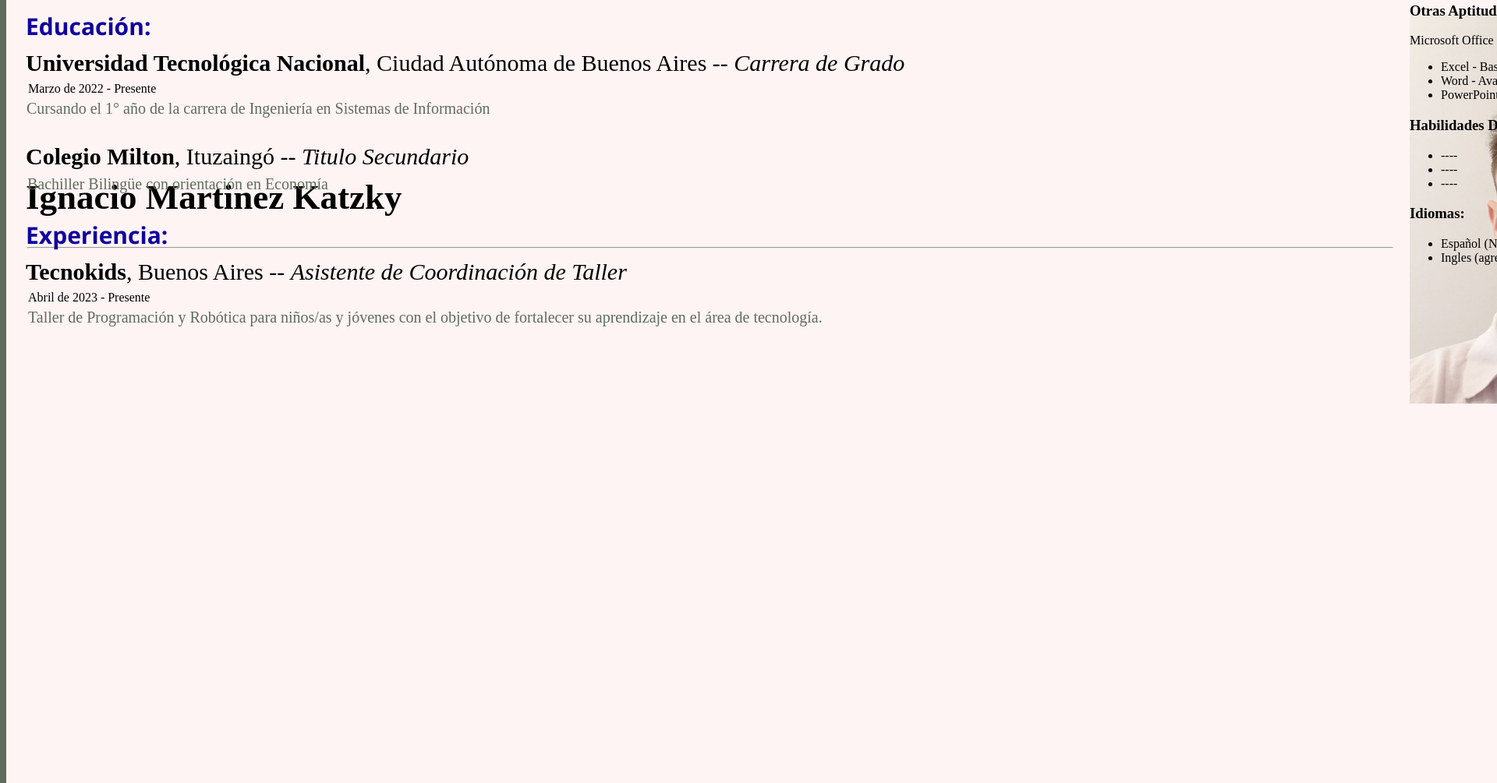
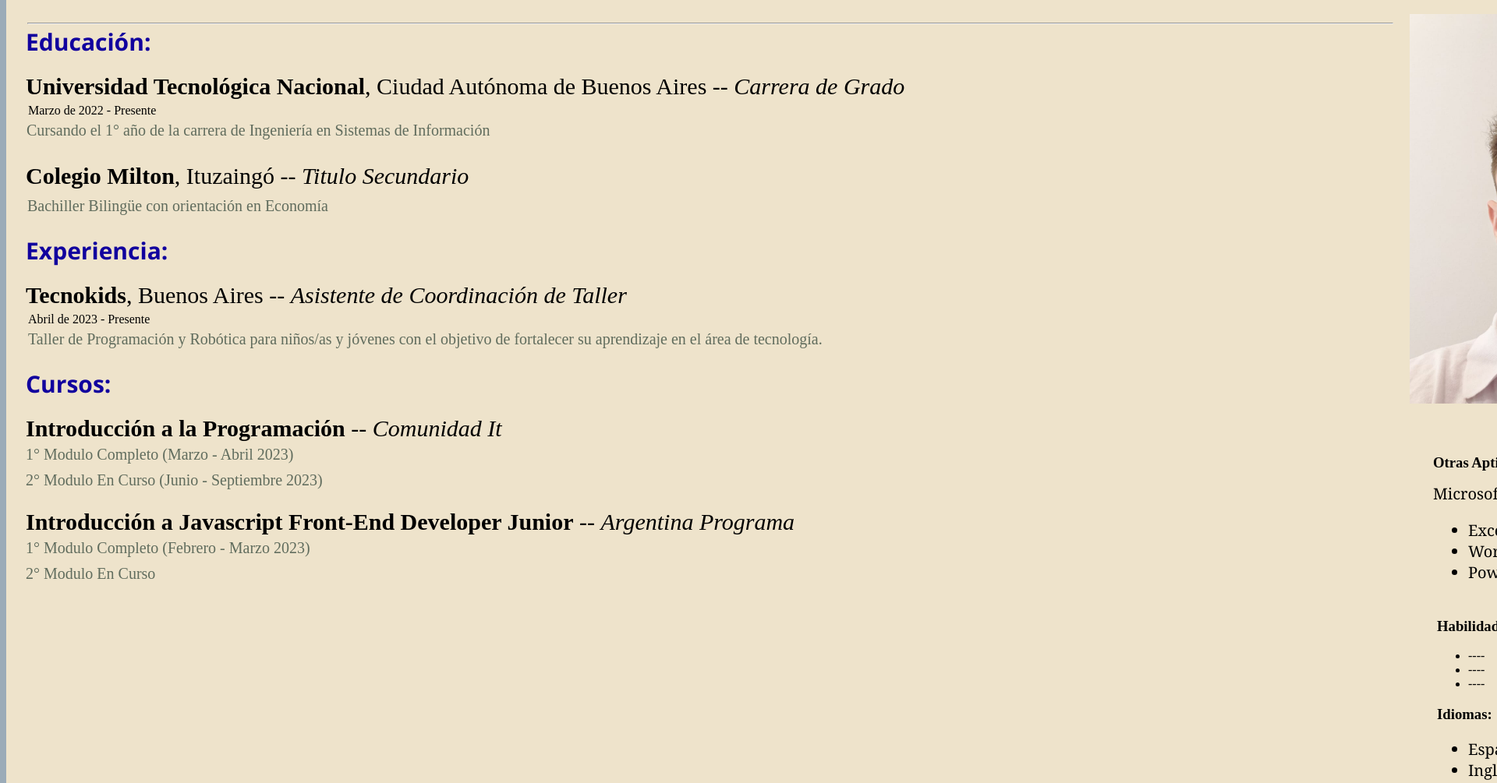
Before and after one commit to nachomk/Comunidad-IT-Full-Stack, a plain HTML site: page Tarea Cv/index.html in a window 1280 px wide. Shown: the part 250-1255 px from the top of the page at 78% size, 1920 px wide, since content can reach past the window. Drawn offline with Linux system fonts and the light colour scheme.

Commit message:
cv terminado, falta achicar body

```diff
--- a/Tarea Cv/index.html
+++ b/Tarea Cv/index.html
@@ -20,31 +20,31 @@
             </section>
             <section>
                 <h3 class="other_attitudes_title">Otras Aptitudes:</h3>
-                <p class="other_attitudes_1">Microsoft Office</p>
-                <ul>
+                <p class="other_attitudes_1">Microsoft Office:</p>
+                <ul class="attitudes_list">
                     <li>Excel - Basico</li>
                     <li>Word - Avanzado</li>
                     <li>PowerPoint - Medio</li>
                 </ul>
             </section>
             <section>
-                <h3>Habilidades Destacadas:</h3>
-                <ul>
+                <h3 class="skills">Habilidades Destacadas:</h3>
+                <ul class="skills_list">
                     <li>----</li>
                     <li>----</li>
                     <li>----</li>
                 </ul>
             </section>
             <section>
-                <h3>Idiomas:</h3>
-                <ul>
+                <h3 class="languages">Idiomas:</h3>
+                <ul class="languages_list">
                     <li>Español (Nativo)</li>
-                    <li>Ingles (agregar data)</li>
+                    <li>Ingles (FCE rendido en Diciembre de 2021)</li>
                 </ul>
             </section>
         </aside>
 
-        <article class="experience_data">
+        <article class="name">
             <h1>Ignacio Martinez Katzky</h1>
             <hr>
         </article>
--- a/Tarea Cv/styles.css
+++ b/Tarea Cv/styles.css
@@ -1,14 +1,14 @@
 body {
-    background-color: #606C5D;
+    background-color: #9BABB8;
 }
 .container {
-    background-color: #F1C376;
+    background-color: #967E76;
     display: flex;
     justify-content: center;
 }
 .container_data {
-    background-color:#FFF4F4;
-    height: 1200px;
+    background-color:#EEE3CB;
+    height: 1800px;
     width: 2290px;
 }
 #foto_cv {
@@ -23,9 +23,9 @@ body {
     left: 1800px;
     bottom: 500px;
 }
-.experience_data {
+.name {
     position: relative;
-    bottom: 650px;
+    bottom: 1000px;
     font-size: 30px;
     left: 25px;
 }
@@ -38,25 +38,25 @@ hr {
     position: relative;
     color: #11009E;
     font-family: 'Segoe UI', Tahoma, Geneva, Verdana, sans-serif;
-    bottom: 1050px;
+    bottom: 1630px;
     left: 25px;
     font-size: 30px;
 }
 .education {
     position: relative;
-    bottom: 1070px;
+    bottom: 1640px;
     left: 25px;
     font-size: 30px;
     font-family: 'Times New Roman', Times, serif;
 }
 .education_duration {
     position: relative;
-    bottom: 1093px;
+    bottom: 1665px;
     left: 28px;
 }
 .education_description {
     position: relative;
-    bottom: 1108px;
+    bottom: 1680px;
     left: 26px;
     font-size: 20px;
     color: #606C5D;
@@ -64,21 +64,21 @@ hr {
 .education_2 {
     position: relative;
     font-size:30px ;
-    bottom: 1105px;
+    bottom: 1680px;
     left: 25px;
 }
 .education_description_2 {
     position: relative;
     font-size:20px;
     color: #606C5D;
-    bottom: 1128px;
+    bottom: 1700px;
     left: 27px;
 }
 .jobs {
     position: relative;
     font-family: 'Segoe UI', Tahoma, Geneva, Verdana, sans-serif;
     font-size: 30px;
-    bottom: 1120px;
+    bottom: 1700px;
     left: 25px;
     color: #11009E;
 }
@@ -86,19 +86,111 @@ hr {
     position: relative;
     font-size: 30px;
     font-family: 'Times New Roman', Times, serif;
-    bottom: 1140px;
+    bottom: 1710px;
     left: 25px;
 }
 .job_duration {
     position: relative;
-    bottom: 1163px;
+    bottom: 1735px;
     left: 28px;
 }
 .job_description {
     position: relative;
-    bottom: 1178px;
+    bottom: 1750px;
     left: 28px;
     font-size: 20px;
     color: #606C5D;
 
 }
+.other_attitudes_title {
+    position: relative;
+    top: 580px;
+    left: 30px;
+}
+.other_attitudes_1 {
+    position: relative;
+    top: 575px;
+    left: 30px;
+    font-size: 20px;
+    font-family: Georgia, 'Times New Roman', Times, serif;
+}
+.attitudes_list {
+    position: relative;
+    top: 575px;
+    left: 35px;
+    font-size: 20px;
+    font-family: Georgia, 'Times New Roman', Times, serif;
+}
+.skills {
+    position: relative;
+    top: 600px;
+    left: 35px;
+}
+.skills_list {
+    position: relative;
+    top: 600px;
+    left: 35px;
+}
+.courses_title {
+    position: relative;
+    color: #11009E;
+    font-family: 'Segoe UI', Tahoma, Geneva, Verdana, sans-serif;
+    font-size: 30px;
+    bottom: 1750px;
+    left: 25px;
+}
+.course_name_1 {
+    position: relative;
+    position: relative;
+    font-size: 30px;
+    font-family: 'Times New Roman', Times, serif;
+    bottom: 1760px;
+    left: 25px;
+}
+.course_module_1 {
+    position: relative;
+    bottom: 1785px;
+    left: 25px;
+    font-size: 20px;
+    color: #606C5D;
+}
+.course_module_2 {
+    position: relative;
+    bottom: 1795px;
+    left: 25px;
+    color: #606C5D;
+    font-size: 20px;
+}
+.course_name_2 {
+    position: relative;
+    font-family: 'Times New Roman', Times, serif;
+    font-size: 30px;
+    bottom: 1800px;
+    left: 25px;
+}
+.course_module_1b {
+    position: relative;
+    bottom: 1825px;
+    left: 25px;
+    color: #606C5D;
+    font-size: 20px;
+}
+.course_module_2b {
+    position: relative;
+    bottom: 1835px;
+    left: 25px;
+    color: #606C5D;
+    font-size: 20px;
+}
+.languages {
+    position: relative;
+    top: 600px;
+    left: 35px;
+}
+.languages_list {
+    position: relative;
+    top: 600px;
+    left: 35px;
+    font-size: 20px;
+    font-family: Georgia, 'Times New Roman', Times, serif;
+}
```
